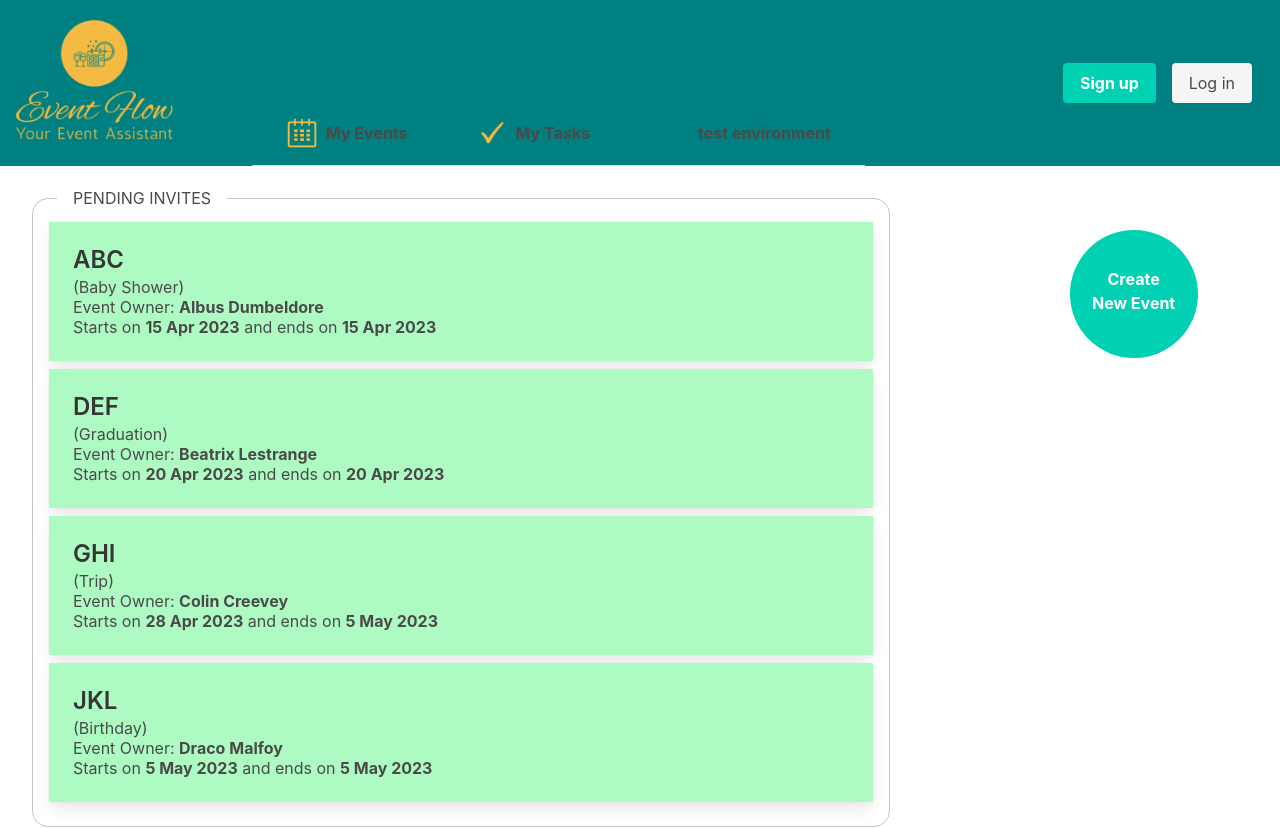
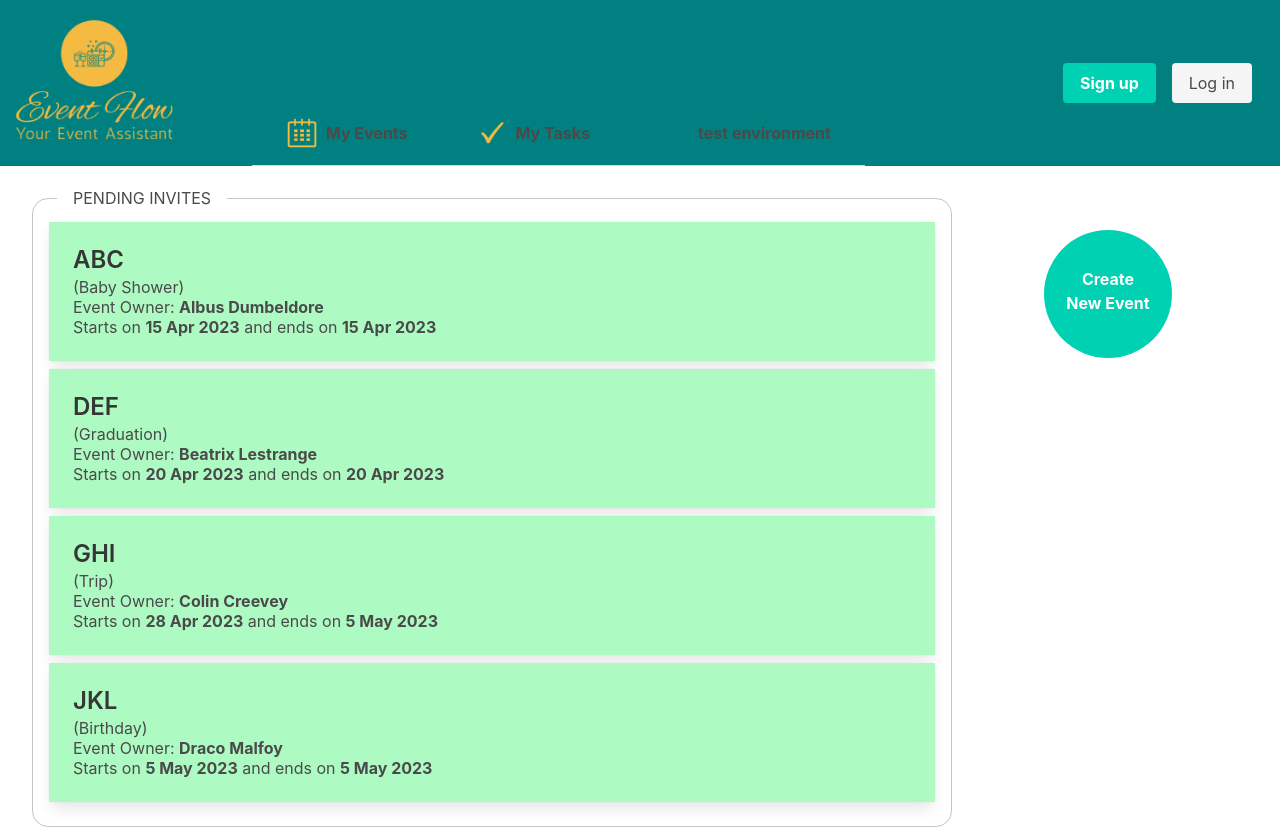
Before and after one commit to shaimaaGhamry/Event-Flow, a React (Create React App) app in the folder client/: page /myevents in a window 1280 px wide. Shown: the top 828 px of the page. Built offline with nearby package versions, Linux system fonts and the light colour scheme; what bulma-calendar would draw is missing.

Commit message:
Fixed Create Event and Create Task link bug

```diff
--- a/client/src/index.css
+++ b/client/src/index.css
@@ -43,14 +43,13 @@ code {
 }
 
 .events {
-  width: 70%;
+  width: 75%;
   padding-left: 1rem;
 }
 
 .actions {
-  width: 30%;
-  padding-right: 1rem;
-  display:flex;
+  width: 25%;
+  display: flex;
   justify-content: center;
   align-items: flex-start;
 }
--- a/client/src/routes/Event.js
+++ b/client/src/routes/Event.js
@@ -8,7 +8,7 @@ const Event = () => {
   return (
     <div className="main events-main">
       <div className="events">
-        <div className="title is-4">Events that you might be interested in:</div>
+        <div className="title is-4">Event Name by Event Owner</div>
         <div className="row">
           Event details here
         </div>
--- a/client/src/routes/MyEvents.js
+++ b/client/src/routes/MyEvents.js
@@ -30,16 +30,14 @@ const MyEvents = () => {
           {expiredEvents.map((app) => <App type={app.type} title={app.title} owner={app.owner} sdate={app.sdate} edate={app.edate} scope="expired" />)}
         </div>
       </div>
-      <Link to='/CreateEvent'>
-        <div className="actions">
-          <a className="div-button">
-            <div className="create-button">
-              <p>Create</p>
-              <p>New Event</p>
-            </div>
-          </a>
-        </div>
+      <div className="actions">
+        <Link to="/CreateEvent" className="div-button">
+          <div className="create-button">
+            <p>Create</p>
+            <p>New Event</p>
+          </div>
         </Link>
+      </div>
     </div>
   );
 }
--- a/client/src/routes/MyTasks.js
+++ b/client/src/routes/MyTasks.js
@@ -20,16 +20,14 @@ const MyTasks = () => {
           {completedTasks.map((app) => <App description={app.description} event={app.event} title={app.title} owner={app.owner} date={app.date} completed={app.completed} id={app.id} />)}
         </div>
       </div>
-      <Link to='/CreateTask'>
       <div className="actions">
-          <a className="div-button">
+        <Link to='/CreateTask' className="div-button">
           <div className="create-button">
             <p>Create</p>
             <p>New Task</p>
           </div>
-          </a>
+        </Link>
       </div>
-      </Link>
     </div>
   );
 }
@@ -38,7 +36,7 @@ function App(props) {
   return (
     <div className="card">
       <a>
-        <div className={props.completed?"true":"false"}>
+        <div className={props.completed ? "true" : "false"}>
           <div className="card-content">
             <div className="media">
               {/*       === For event type image ===
```
Lines whose indentation alone changed are shown as unchanged.
